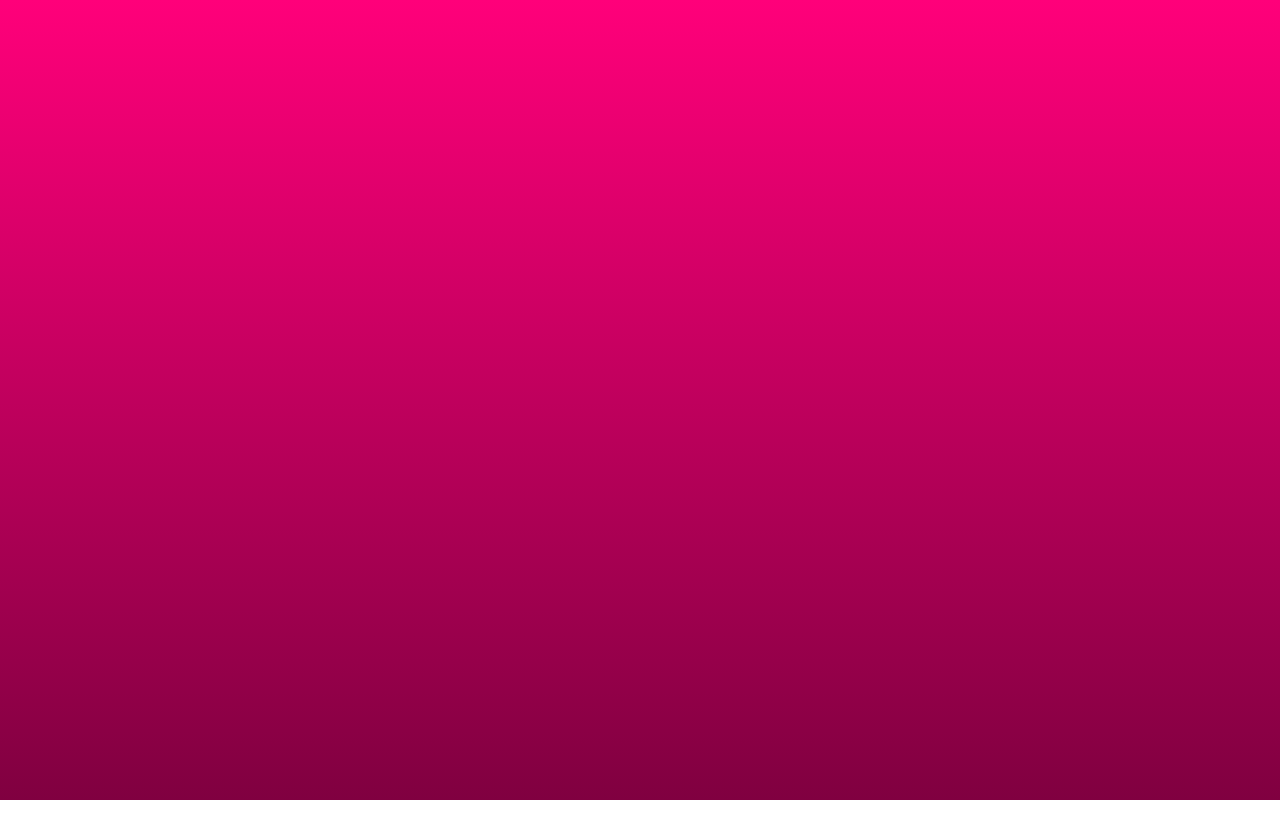
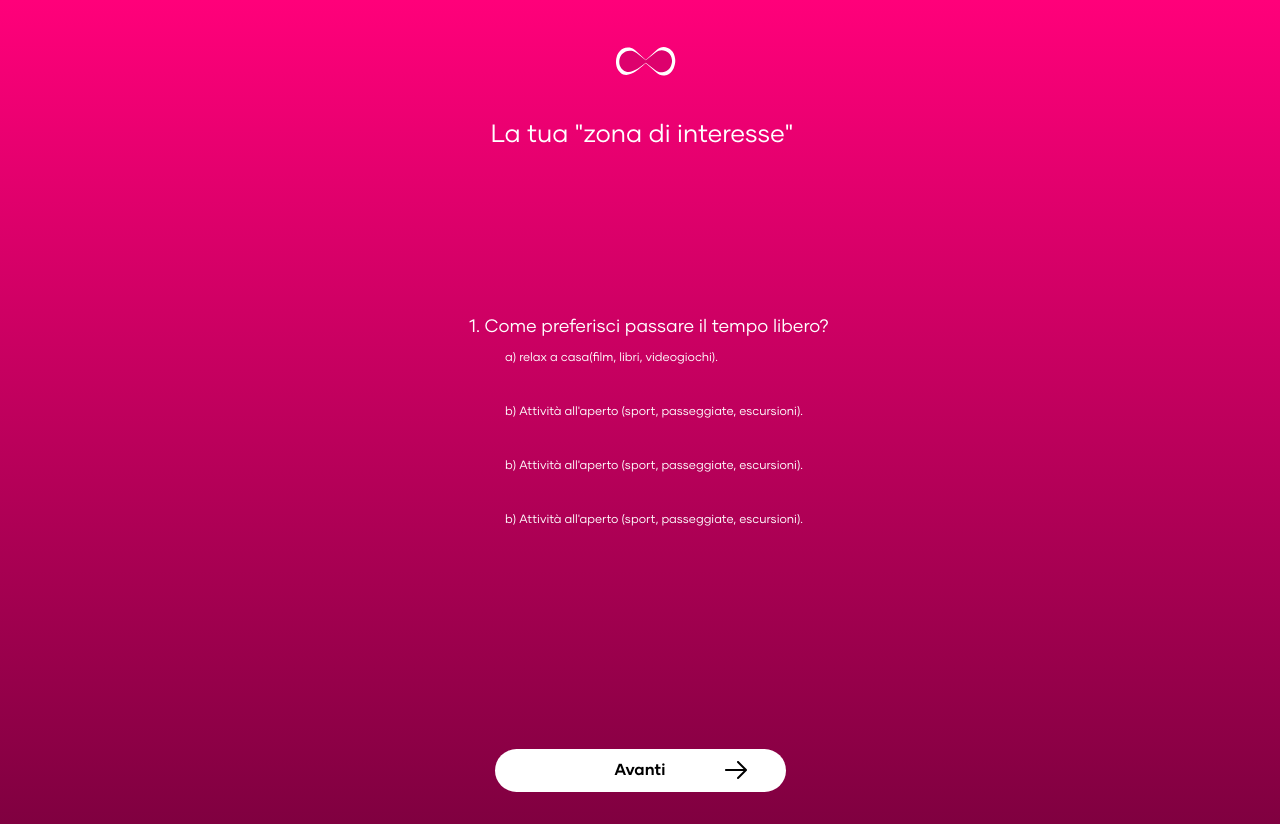
Before and after one commit to IISMargheritaHack/HackTheLove, a React (Vite) app in the folder frontend/: page /surveyPage in a window 1280 px wide. Before the commit this address had no page. Before the commit the page ends 800 px from the top, so only its background shows below. Built offline with nearby package versions, Linux system fonts and the light colour scheme; a web font is replaced by a local one.

Commit message:
fixed bioPage and created surveyPage

```diff
--- a/frontend/src/App.jsx
+++ b/frontend/src/App.jsx
@@ -7,7 +7,7 @@ import { BrowserRouter, Route, Routes } from 'react-router';
 import IntroPage from '@pages/introPage/introPage.jsx';
 import ProtectedRoute from '@components/protectedRoutes';
 import BioPage from '@pages/bioPage/bioPage';
-import QuestionPage from '@pages/questionPage/questionPage';
+import SurveyPage from '@pages/surveyPage/surveyPage';
 
 // import { healCheck } from './api/api';
 
@@ -50,10 +50,10 @@ function App() {
           }
         />
         <Route
-          path="/questionPage"
+          path="/surveyPage"
           element={
             <ProtectedRoute>
-              <QuestionPage />
+              <SurveyPage />
             </ProtectedRoute>
           }
         />
--- a/frontend/src/pages/bioPage/bioPage.jsx
+++ b/frontend/src/pages/bioPage/bioPage.jsx
@@ -56,7 +56,7 @@ function BioPage() {
             className=" input py-3 px-4 block w-full border-gray-200 rounded-lg text-sm placeholder:opacity-50 disabled:pointer-events-none dark:bg-neutral-900 dark:border-neutral-700 dark:text-neutral-400 dark:placeholder-neutral-500 dark:focus:ring-neutral-600"
             placeholder="+39"
           />
-          <div className="mt-7">
+          <div className="mt-7 w-[37vh]">
             <div className="flex">
               <label
                 htmlFor="input-label"
@@ -64,7 +64,7 @@ function BioPage() {
               >
                 Sesso
               </label>
-              <div className="px-13">
+              <div className="px-34">
                 <label
                   htmlFor="input-label"
                   className="block text-left font-medium mb-2 dark:text-white"
@@ -73,12 +73,12 @@ function BioPage() {
                 </label>
               </div>
             </div>
-            <div className="flex pr-10">
+            <div className="flex gap-x-4">
               <select className=" select py-3 px-4 pe-9 block w-full border-gray-200 rounded-lg text-sm disabled:opacity-50 disabled:pointer-events-none dark:bg-neutral-900 dark:border-neutral-700 dark:text-neutral-400 dark:placeholder-neutral-500 dark:focus:ring-neutral-600">
                 <option selected=""></option>
                 <option>Maschio</option>
                 <option>Donna</option>
-                <option>Viscardi</option>
+                <option>Altro</option>
               </select>
 
               <select className=" select py-3 px-4 pe-9 block w-full border-gray-200 rounded-lg text-sm disabled:opacity-50 disabled:pointer-events-none dark:bg-neutral-900 dark:border-neutral-700 dark:text-neutral-400 dark:placeholder-neutral-500 dark:focus:ring-neutral-600">
@@ -110,10 +110,31 @@ function BioPage() {
             </div>
           </div>
         </div>
-        <div className="mt-[50px] ml-[34px]">
+        <div className="w-[40vh] mt-10">
+          <form>
+            <label className="block">
+              <span className="sr-only"></span>
+              <input
+                type="file"
+                className="block w-full text-sm text-white
+        file:me-4 file:py-2 file:px-4
+        file:rounded-lg file:border-0
+        file:text-sm
+        file:bg-white-600 file:text-black
+        hover:file:bg-blue-700
+        file:disabled:opacity-50 file:disabled:pointer-events-none
+        dark:text-white
+        dark:file:bg-white
+        dark:hover:file:bg-blue-400
+      "
+              />
+            </label>
+          </form>
+        </div>
+        <div className="-mt-[50px] ml-[34px]">
           <button
             className="w-[291px] h-[43px] rounded-[47px] bg-white  text-black mt-28 "
-            onClick={() => navigate('/questionPage')}
+            onClick={() => navigate('/surveyPage')}
           >
             <div className="flex items-center">
               <span className="ml-[120px] font-bold">Avanti</span>
--- /dev/null
+++ b/frontend/src/pages/surveyPage/surveyPage.css
@@ -0,0 +1,12 @@
+#logoBioPage {
+  align-items: center;
+  width: 70px;
+  height: 60px;
+  margin: 0 auto;
+}
+
+.question {
+  font-family: Gilmer;
+
+  font-weight: 'Regular';
+}
--- /dev/null
+++ b/frontend/src/pages/surveyPage/surveyPage.jsx
@@ -0,0 +1,97 @@
+import './surveyPage.css';
+import ArrowRight from '@icons/arrowRight';
+import { useNavigate } from 'react-router';
+import { useState } from 'react';
+function SurveyPage() {
+  return (
+    <div className="max-w-[350px]">
+      <div className="ml-3" id="header">
+        <img id="logoBioPage" src={'logo.svg'} alt="Logo" />
+      </div>
+      <div className="mt-6 ml-1" id="title">
+        <h1 className="question  text-nowrap text-[25px]" id="">
+          La tua &quot;zona di interesse&quot;
+        </h1>
+      </div>
+
+      <div className="mt-[20vh] mr-10">
+        <div className="w-[35vh]">
+          <h1 className="question  text-left text-[18px]  ml-1 text-nowrap">
+            1. Come preferisci passare il tempo libero?
+          </h1>
+        </div>
+
+        <div className="mt-2 ml-2 flex items-start">
+          <input
+            type="checkbox"
+            className=" accent-pink-800 size-[20px] shrink-0  mt-0.5 border-gray-200 appearance-none rounded disabled:opacity-50 disabled:pointer-events-none dark:bg-white dark:border-neutral-700 dark:checked:bg-pink-800"
+            id="hs-default-checkbox"
+          />
+
+          <label
+            htmlFor="hs-default-checkbox"
+            className="  text-white text-left ms-3 text-[12px] text-nowrap"
+          >
+            a) relax a casa(film, libri, videogiochi).
+          </label>
+        </div>
+
+        <div className="mt-8 ml-2 flex items-start w-[vh]">
+          <input
+            type="checkbox"
+            className="accent-pink-800 size-[20px] shrink-0  mt-0.5 border-gray-200 appearance-none rounded disabled:opacity-50 disabled:pointer-events-none dark:bg-white dark:border-neutral-800 dark:checked:bg-pink-800"
+          />
+
+          <label
+            htmlFor="hs-default-checkbox"
+            className=" text-white text-left ms-3 text-[12px] text-nowrap"
+          >
+            b) Attività all'aperto (sport, passeggiate, escursioni).
+          </label>
+        </div>
+        <div className="mt-8 ml-2 flex items-start w-[vh]">
+          <input
+            type="checkbox"
+            className="accent-pink-800 size-[20px] shrink-0  mt-0.5 border-gray-200 appearance-none rounded disabled:opacity-50 disabled:pointer-events-none dark:bg-white dark:border-neutral-700 dark:checked:bg-pink-800"
+          />
+
+          <label
+            htmlFor="hs-default-checkbox"
+            className=" text-white text-left ms-3 text-[12px] text-nowrap"
+          >
+            b) Attività all'aperto (sport, passeggiate, escursioni).
+          </label>
+        </div>
+        <div className="mt-8 ml-2 flex items-start w-[vh]">
+          <input
+            type="checkbox"
+            className="accent-pink-800 size-[20px] shrink-0  mt-0.5 border-gray-200 appearance-none rounded disabled:opacity-50 disabled:pointer-events-none dark:bg-white dark:border-neutral-700 dark:checked:bg-pink-800"
+          />
+
+          <label
+            htmlFor="hs-default-checkbox"
+            className=" text-white text-left ms-3 text-[12px] text-nowrap"
+          >
+            b) Attività all'aperto (sport, passeggiate, escursioni).
+          </label>
+        </div>
+      </div>
+
+      <div className="mt-[13vh] ml-[vh]">
+        <button
+          className="w-[291px] h-[43px] rounded-[47px] bg-white  text-black mt-28 "
+          //onClick={() => navigate('/')}
+        >
+          <div className="flex items-center">
+            <span className="ml-[120px] font-bold">Avanti</span>
+            <div className="ml-auto">
+              <ArrowRight className="text-8xl " />
+            </div>
+          </div>
+        </button>
+      </div>
+    </div>
+  );
+}
+
+export default SurveyPage;
```
